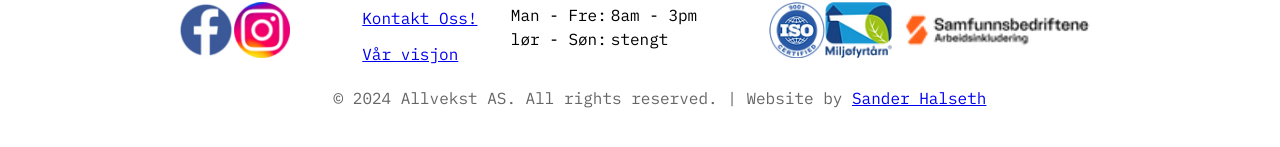
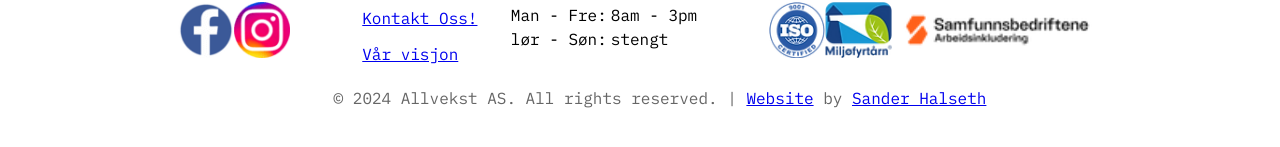
Before and after one commit to Drillbeary/Allvekst-website, a React (Create React App) app in the folder website/: page / in a window 1280 px wide. Shown: the part 2659-2806 px from the top of the page. Built offline with nearby package versions, Linux system fonts and the light colour scheme.

Commit message:
Update Footer.jsx

```diff
--- a/website/src/Components/Footer.jsx
+++ b/website/src/Components/Footer.jsx
@@ -55,7 +55,7 @@ function Footer() {
           </div>
         </div>
       </div>
-      <p className='Footer-rights'>© 2024 Allvekst AS. All rights reserved. | Website by <a href="https://www.linkedin.com/in/sander-halseth-4267a2287/">Sander Halseth</a></p>
+      <p className='Footer-rights'>© 2024 Allvekst AS. All rights reserved. | <a href='https://github.com/Drillbeary/Allvekst-website'>Website</a> by <a href="https://www.linkedin.com/in/sander-halseth-4267a2287/">Sander Halseth</a></p>
     </footer>
   );
 }
```
